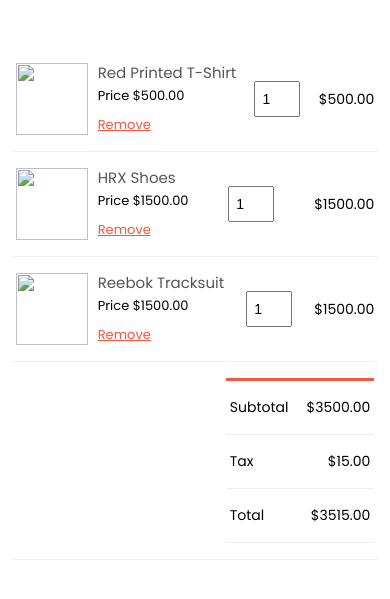
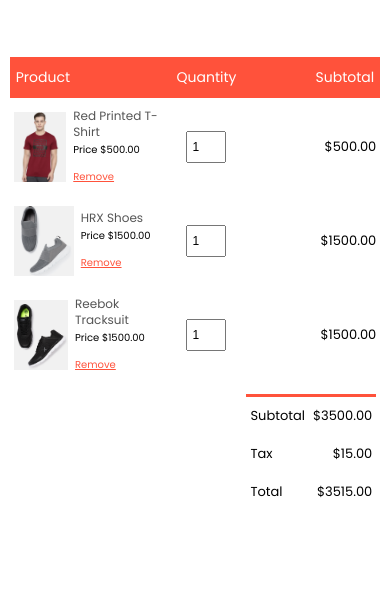
Before and after one commit to phanthearann/Shopping, a plain HTML site: page shop.html in a window 390 px wide. Shown: the part 61-660 px from the top of the page. Drawn offline with Linux system fonts and the light colour scheme.

Commit message:
fix link

```diff
--- a/shop.css
+++ b/shop.css
@@ -83,6 +83,7 @@
     padding: 13px 8px;
     font-size: 20px;
 }
+
 /* ============ TABLET BREAKPOINT (<= 992px) =========== */
 @media (max-width: 992px) {
     .cart-container {
@@ -147,27 +148,52 @@
         font-size: 14px;
     }
 }
+
 @media (max-width: 420px) {
-    .cart-table thead {
-        display: none;
+    .cart-container {
+        width: 95%;
+        margin: 40px auto;
     }
 
-    .cart-table tr {
-        display: flex;
-        flex-wrap: wrap;
-        justify-content: space-between;
-        align-items: center;
-        gap: 10px;
-        padding: 12px 0;
-        border-bottom: 1px solid #eee;
+    .cart-table th {
+        font-size: 14px;
     }
 
     .cart-table td {
-        padding: 4px;
-        text-align: left;
+        padding: 10px 4px;
+        font-size: 13px;
     }
 
     .product-info {
-        width: 100%;
+        gap: 7px;
+    }
+
+    .product-info img {
+        width: 60px;
+        height: 70px;
+    }
+
+    .product-info p {
+        font-size: 12px;
+    }
+
+    .product-info span {
+        font-size: 10px;
+    }
+
+    .product-info a {
+        font-size: 10px;
+    }
+
+    .cart-table input {
+        width: 40px;
+        height: 32px;
+        padding: 4px;
+        font-size: 12px;
+    }
+
+    .total-table td {
+        font-size: 13px;
+        padding: 9px 4px;
     }
 }
--- a/shop.html
+++ b/shop.html
@@ -59,7 +59,7 @@
                 <tr>
                     <td>
                         <div class="product-info">
-                            <img src="img/product-1.jpg" alt="">
+                            <img src="image/Products/product-1.jpg" alt="">
 
                             <div>
                                 <p>Red Printed T-Shirt</p>
@@ -80,7 +80,7 @@
                 <tr>
                     <td>
                         <div class="product-info">
-                            <img src="img/product-2.jpg" alt="">
+                            <img src="image/Products/product-11.jpg" alt="">
 
                             <div>
                                 <p>HRX Shoes</p>
@@ -101,7 +101,7 @@
                 <tr>
                     <td>
                         <div class="product-info">
-                            <img src="img/product-2.jpg" alt="">
+                            <img src="image/Products/product-2.jpg" alt="">
 
                             <div>
                                 <p>Reebok Tracksuit</p>
```
Also changed, not shown: about.html (+2 -2 lines), contact.html (+2 -2 lines), index.html (+1 -1 lines), products.html (+5 -5 lines).
